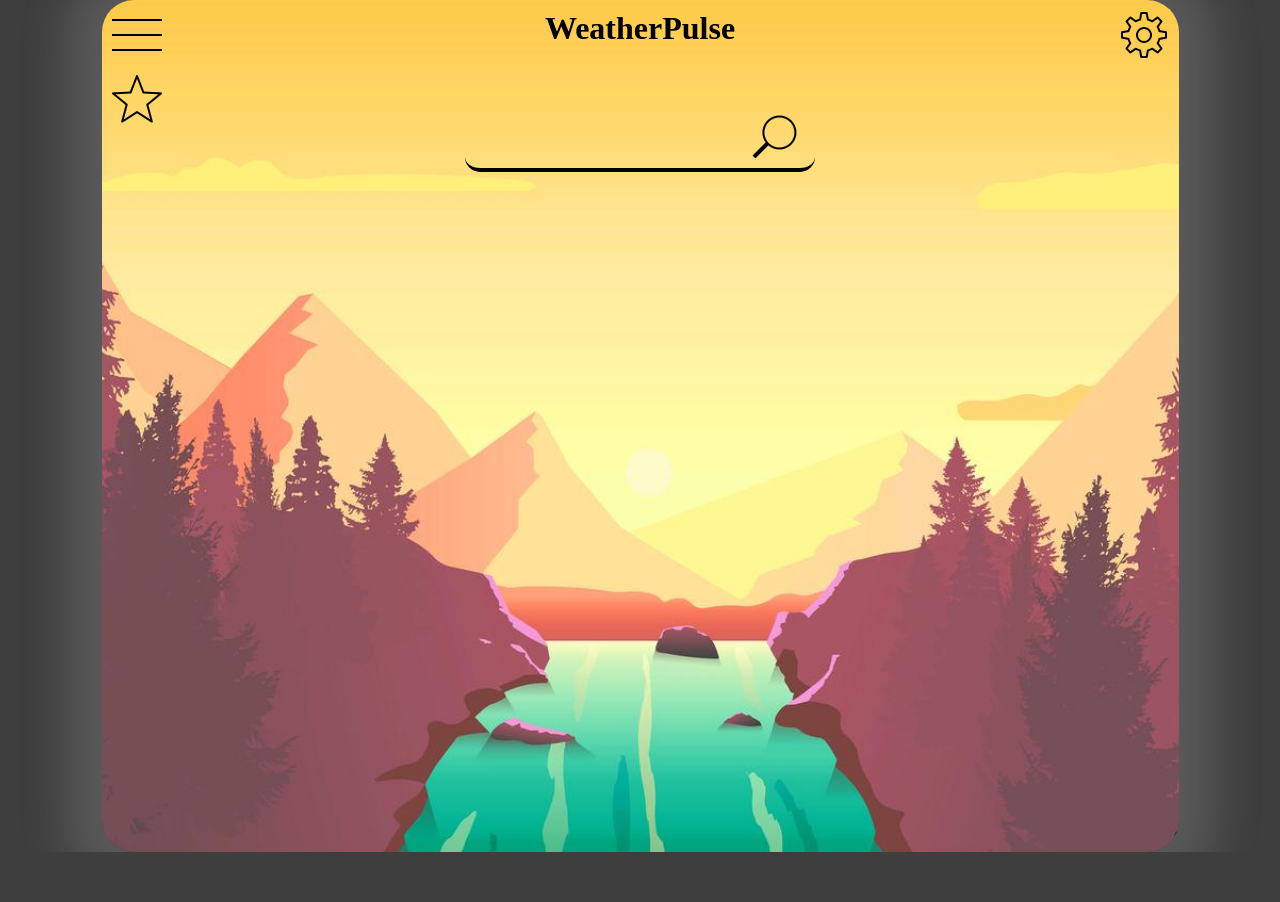
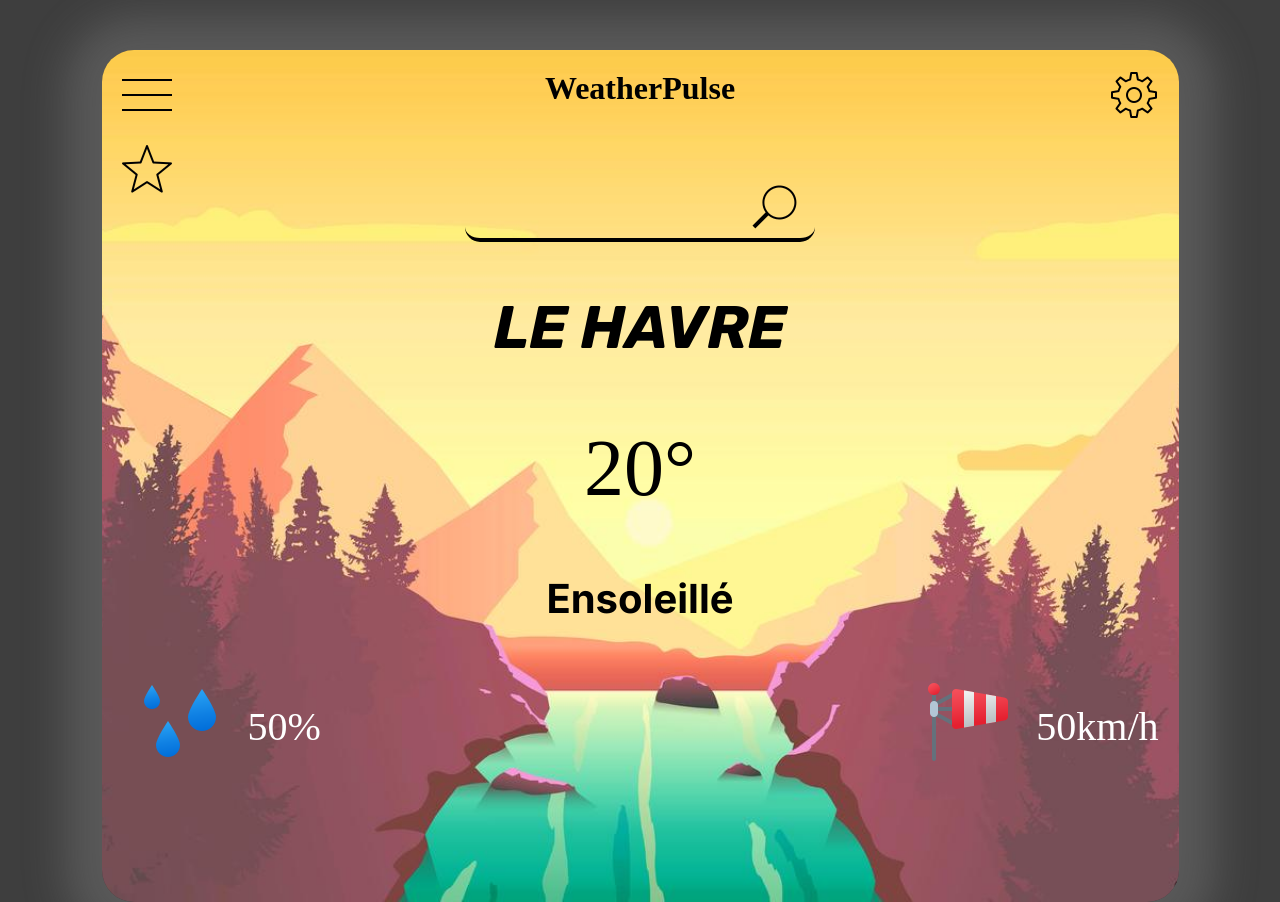
Before and after one commit to AllanDHS/WeatherPulse, a plain HTML site: page index.html in a window 1280 px wide. Before the commit the page ends 852 px from the top, so only its background shows below. Drawn offline with Linux system fonts and the light colour scheme; a web font is replaced by a local one.

Commit message:
Météo/InfosBottom

```diff
--- a/assets/style/style.css
+++ b/assets/style/style.css
@@ -1,14 +1,22 @@
+/* Import de Fonts */
+@import url('https://fonts.googleapis.com/css2?family=ADLaM+Display&display=swap');
+@import url('https://fonts.googleapis.com/css2?family=Rubik:ital,wght@0,400;1,500;1,700&display=swap');
+@import url('https://fonts.googleapis.com/css2?family=Inter:wght@400;500;700&display=swap');
+
+/* Reset CSS */
 * {
     padding: 0;
     margin: 0;
     list-style: none;
 }
 
+/* Body */
 body {
     background-color: #3E3E3E;
 
 }
 
+/* Design Container */
 .container {
     width: 1077px;
     height: 852px;
@@ -16,45 +24,138 @@ body {
     background-image: url(/assets/img/Jour.jpeg);
     background-size: cover;
     background-position: center;
-    box-shadow: 0px 4px 43px 37px rgba(170,170,170,0.25);
+    box-shadow: 0px 4px 43px 37px rgba(170, 170, 170, 0.25);
     margin: auto;
+    margin-top: 50px;
 }
 
+/* TopMenu */
 .container ul {
     display: flex;
     justify-content: space-between;
 }
 
 .container ul li {
-    margin: 10px;
+    margin: 20px;
 }
 
-.container #star{
-    margin-left: 10px;
+/* Icone Favoris */
+.container #star {
+    margin-left: 20px;
 }
 
-.container .search{
+/* Barre de recherche */
+.container .search {
     position: relative;
     text-align: center;
 
 }
 
-.container .search input{
+.container .search input {
     width: 350px;
     height: 40px;
     border-radius: 0 0 15px 15px;
     border: none;
-    background:none;
+    background: none;
     border-bottom: 4px solid #000000;
     font-size: 20px;
 }
 
-.container .search input:focus{
+.container .search input:focus {
     outline: none;
 }
 
-.container .search img{
+.container .search img {
     position: absolute;
     bottom: 10px;
     right: 380px;
 }
+
+/* Container Météo */
+
+.container-meteo {
+    display: flex;
+    margin: 20px;
+    flex-direction: column;
+    align-items: center;
+    margin-top: 20px;
+}
+
+.container-meteo p {
+    padding: 30px;
+}
+
+.container-meteo #city {
+    color: #000;
+    font-family: 'Rubik', sans-serif;
+    font-size: 60px;
+    font-style: italic;
+    font-weight: 900;
+    line-height: normal;
+    text-transform: uppercase;
+}
+
+.container-meteo #temp {
+    color: #000;
+    font-family: ADLaM Display;
+    font-size: 80px;
+    font-style: normal;
+    font-weight: 400;
+    line-height: normal;
+
+}
+
+.container-meteo #desc {
+    color: #000;
+    font-family: 'Inter', sans-serif;
+    font-size: 40px;
+    font-style: normal;
+    font-weight: 700;
+    line-height: normal;
+}
+
+/* Container Infos Bottom */
+
+.infos-bottom{
+    display: flex;
+    justify-content: space-between;
+    margin-top: 20px;
+}
+
+/* Container Humidite */
+
+.container-humidite {
+    display: flex;
+    align-items: center;
+    justify-content: left;
+    margin-left: 10px;
+}
+
+.container-humidite p {
+    margin-left: 20px;
+    color: #FFF;
+    font-family: ADLaM Display;
+    font-size: 40px;
+    font-style: normal;
+    font-weight: 400;
+    line-height: normal;
+}
+
+/* Container Vent */
+
+.container-vent {
+    display: flex;
+    align-items: center;
+    justify-content: right;
+    margin-left: 10px;
+}
+
+.container-vent p {
+    margin-right: 20px;
+    color: #FFF;
+    font-family: ADLaM Display;
+    font-size: 40px;
+    font-style: normal;
+    font-weight: 400;
+    line-height: normal;
+}
--- a/index.html
+++ b/index.html
@@ -19,17 +19,39 @@
             </li>
             <li><img src="assets/icons/icons8-paramètres-50.png"></li>
         </ul>
+        <!-- Icone Favoris -->
+        <img src="assets/icons/icons8-étoile-50.png" alt="etoiles favoris" id="star">
         <!-- Barre de recherche -->
-        <img src="assets/icons/icons8-étoile-50.png" alt="etoiles favoris" id="star">
         <div class="search">
-            <input type="text"  id="search">
+            <input type="text" id="search">
             <img src="assets/icons/icons8-loupe-50.png" alt="icone recherche" id="searchIcon">
         </div>
+        <!-- Container de la météo -->
+        <div class="container-meteo">
+            <p id="city">Le HAVRE</p>
+            <p id="temp">20°</p>
+            <p id="desc">Ensoleillé</p>
         </div>
+        <!-- Div bottom Menu -->
+        <div class="infos-bottom">
+            <!-- Div gauche humidité -->
+            <div class="container-humidite">
+                <p><img src="assets/icons/humidite/icons8-humide-96.png" alt="logo humidité"></p>
+                <p id="pourcentage">50%</p>
+            </div>
+            <!-- Div droite vent -->
+            <div class="container-vent">
+                <p><img src="assets/icons/Wind/icons8-manche-à-air-96.png" alt="logo vent"></p>
+                <p id="vitesse">50km/h</p>
+            </div>
+        </div>
+        <!-- Div Prochaines Heures -->
+
+    </div>
 
 
 
-        <script src="assets/script/script.js"></script>
+    <script src="assets/script/script.js"></script>
 </body>
 
 </html>
```
